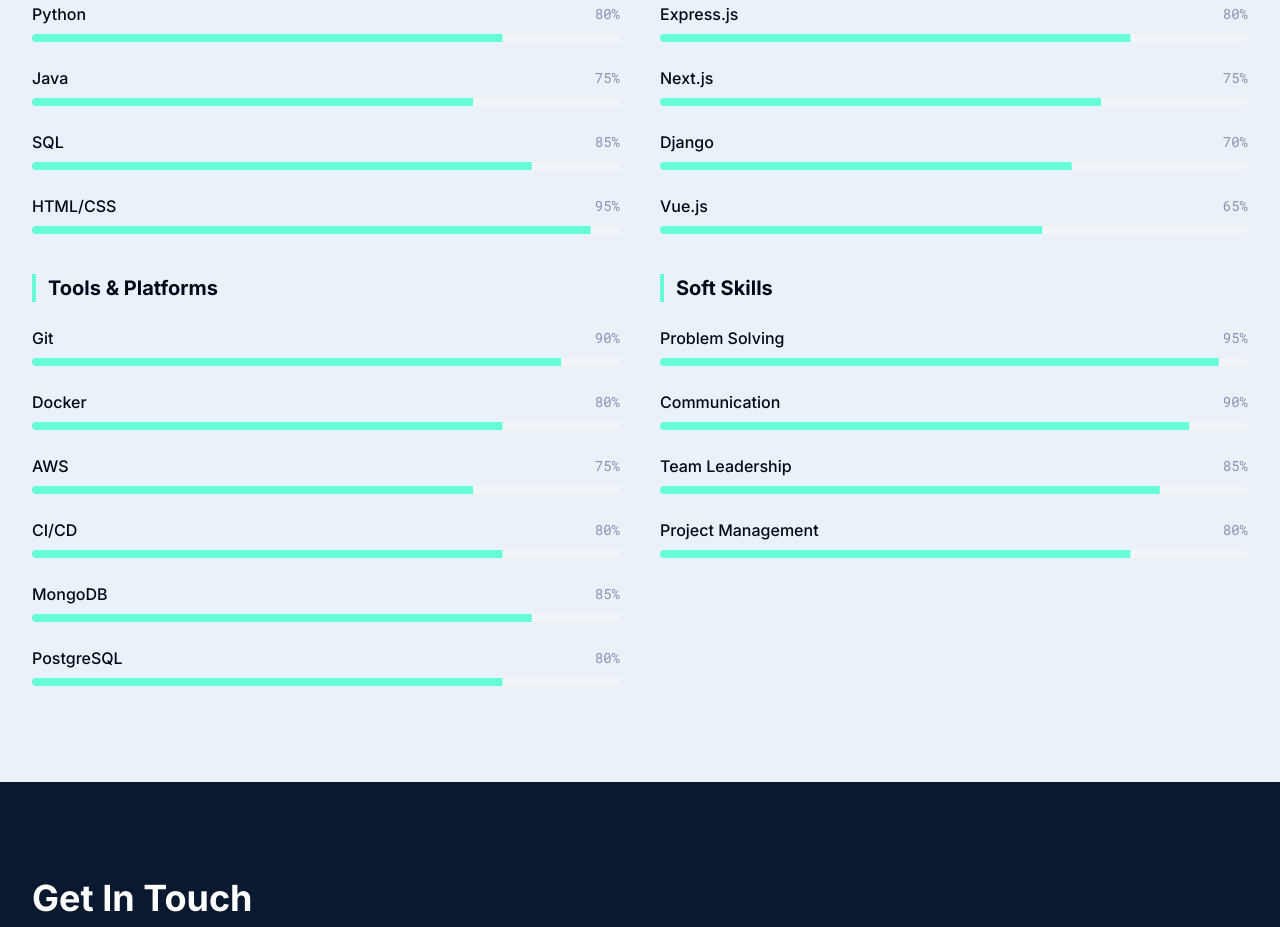
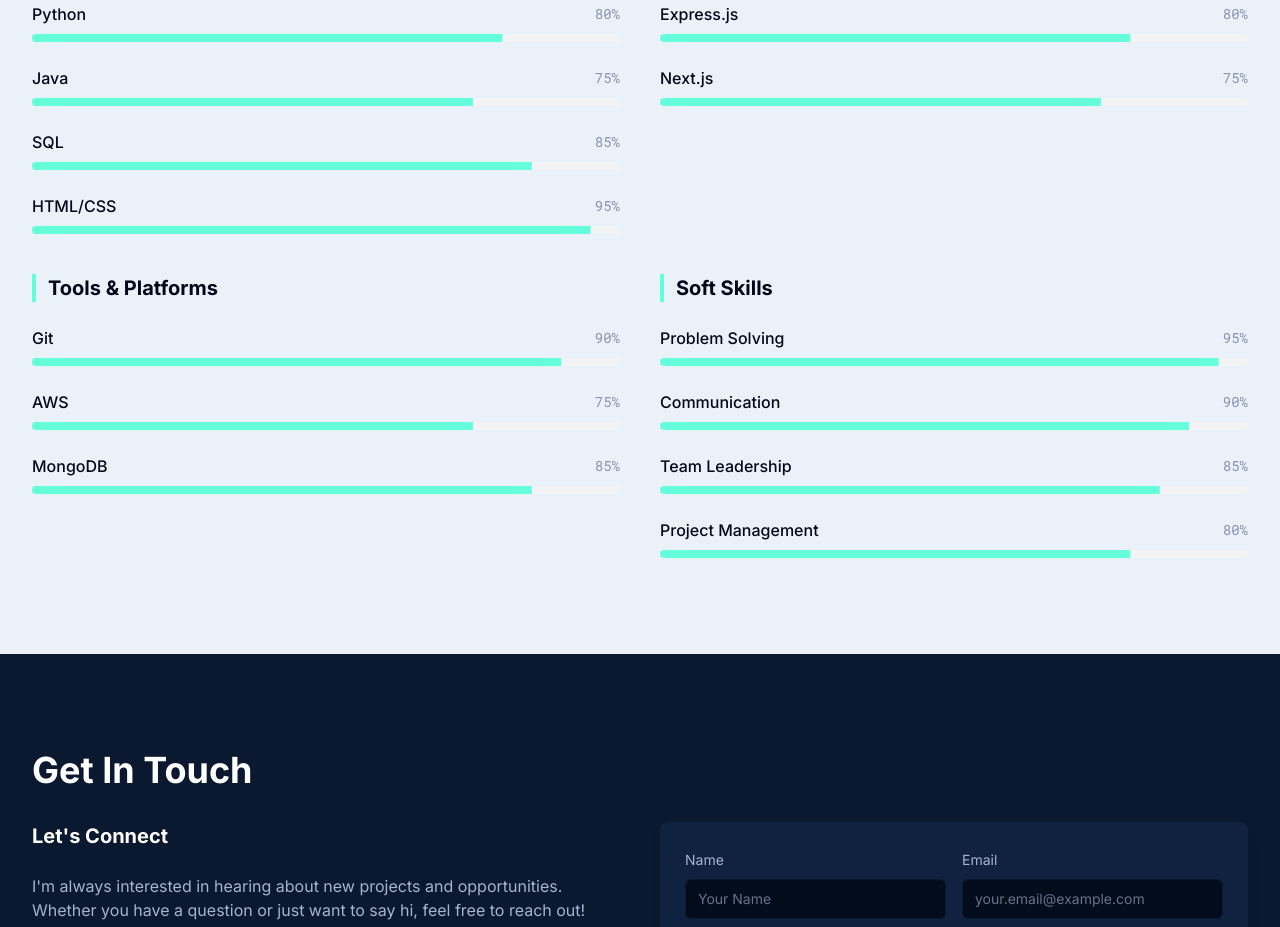
Before and after one commit to Dev-kumar-43/devkumar32, a React (Vite) app: page / in a window 1280 px wide. Shown: the part 5440-6367 px from the top of the page. Built offline with nearby package versions, Linux system fonts and the light colour scheme.

Commit message:
Refactor: Remove skills
Removes specified skills from the skills list.

```diff
--- a/src/components/Skills.tsx
+++ b/src/components/Skills.tsx
@@ -1,4 +1,3 @@
-
 import React from 'react';
 import { Progress } from '@/components/ui/progress';
 import { Card } from '@/components/ui/card';
@@ -24,16 +23,11 @@ const Skills: React.FC = () => {
     { name: "Node.js", proficiency: 85, category: "frameworks" },
     { name: "Express.js", proficiency: 80, category: "frameworks" },
     { name: "Next.js", proficiency: 75, category: "frameworks" },
-    { name: "Django", proficiency: 70, category: "frameworks" },
-    { name: "Vue.js", proficiency: 65, category: "frameworks" },
 
     // Tools/Platforms
     { name: "Git", proficiency: 90, category: "tools" },
-    { name: "Docker", proficiency: 80, category: "tools" },
     { name: "AWS", proficiency: 75, category: "tools" },
-    { name: "CI/CD", proficiency: 80, category: "tools" },
     { name: "MongoDB", proficiency: 85, category: "tools" },
-    { name: "PostgreSQL", proficiency: 80, category: "tools" },
 
     // Soft Skills
     { name: "Problem Solving", proficiency: 95, category: "soft" },
```
